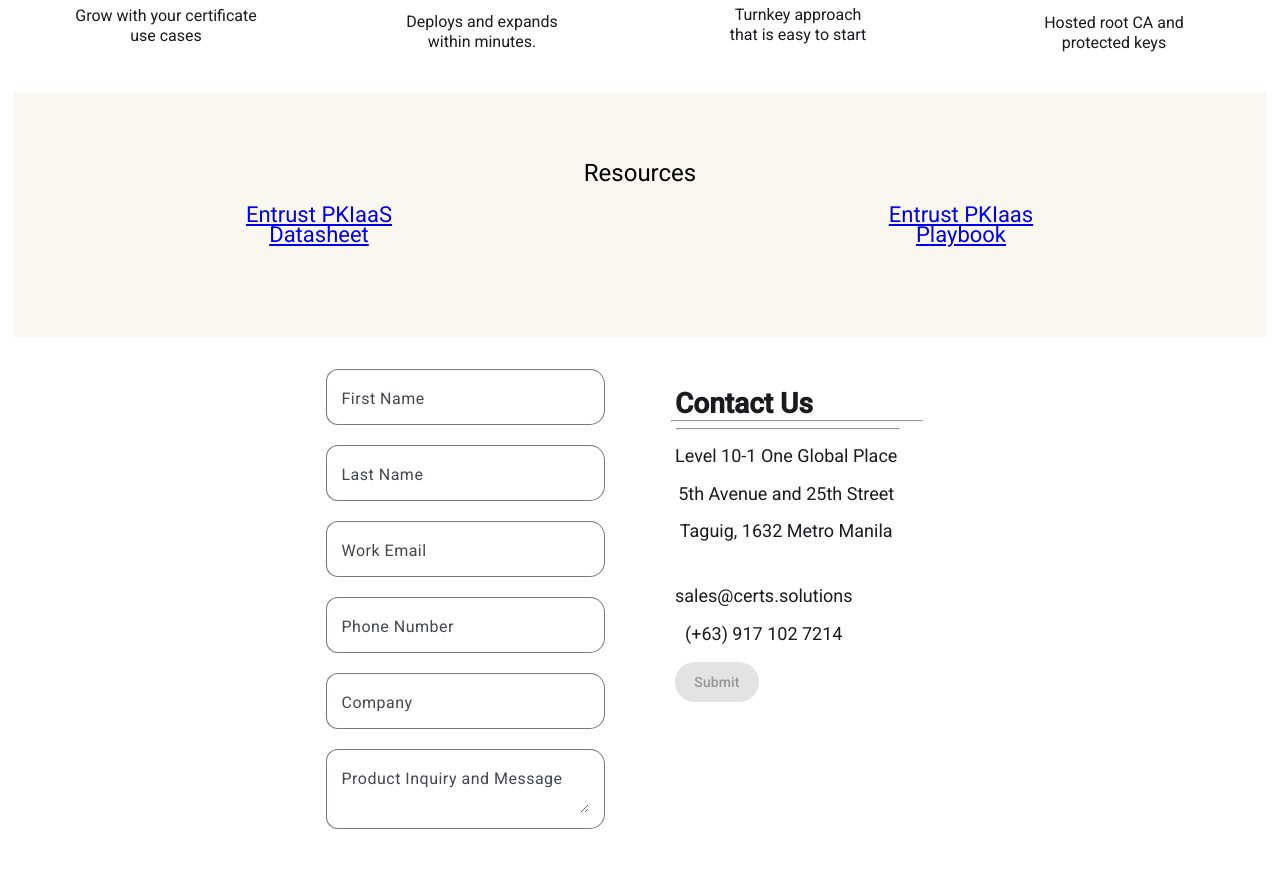
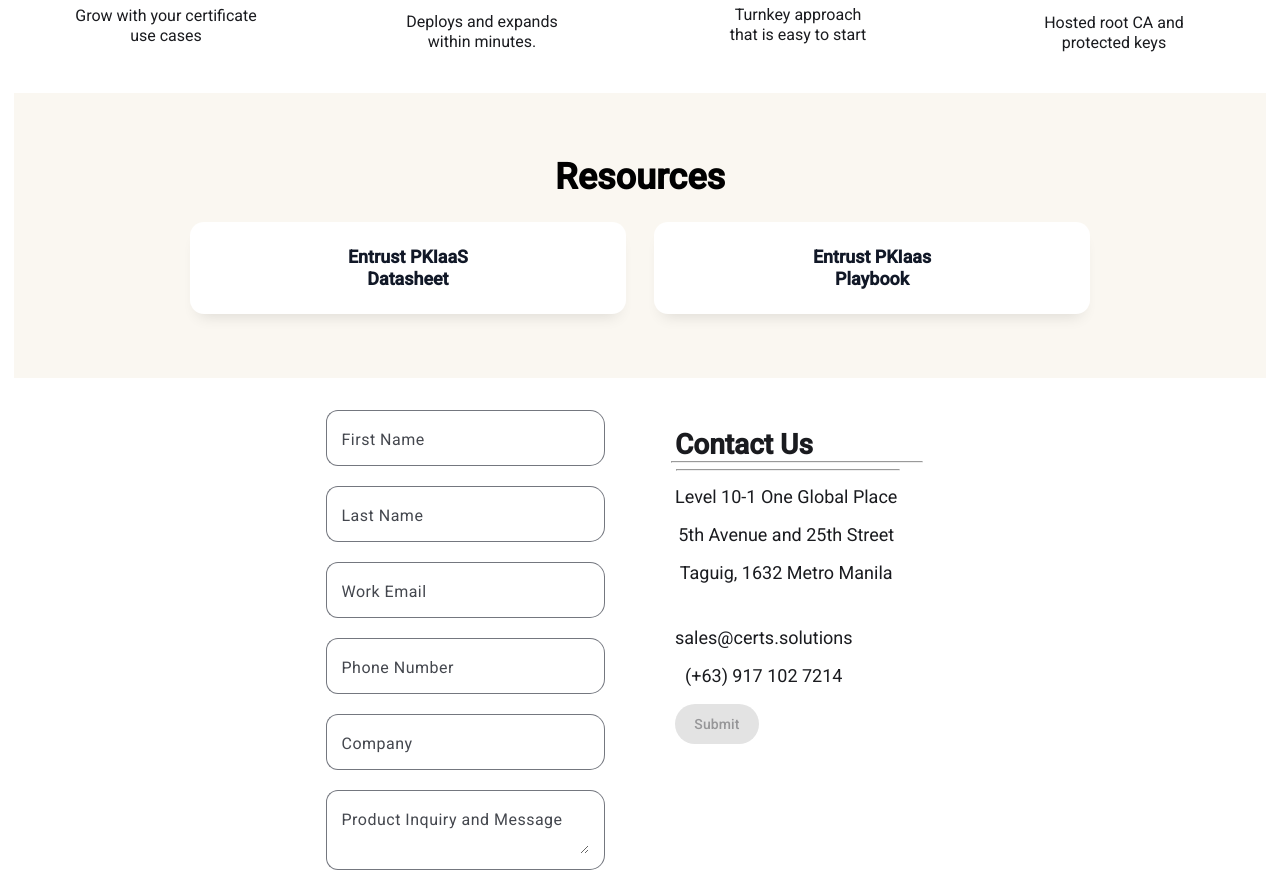
Before and after one commit to rolanveroncruz/certs-web, an Angular app: page /pkiaas in a window 1280 px wide. Shown: the part 949-1839 px from the top of the page. Built offline with nearby package versions, Linux system fonts and the light colour scheme; no server answers.

Commit message:
fixed digital signing and pkiaas pages

```diff
--- a/src/app/digital-signing/ds-resources/resources.scss
+++ b/src/app/digital-signing/ds-resources/resources.scss
@@ -1,27 +1,93 @@
 .resources-container{
   width: 100%;
+  box-sizing: border-box;
+
   display: flex;
   flex-direction: column;
   align-items: center;
   text-align: center;
-  background-color: rgb(189,155,77,0.08);
+
+  background-color: rgba(189,155,77,0.08);
+
+  /* responsive section padding */
+  padding: clamp(16px, 3vw, 40px) clamp(12px, 3vw, 32px);
 }
+
 .resources-headline{
   font-family: 'Roboto', sans-serif;
-  font-size: 24px;
+  font-weight: 800;
   color: black;
+
+  /* responsive heading size */
+  font-size: clamp(22px, 3vw, 36px);
+  line-height: 1.15;
+
+  margin: 0;
+  padding-bottom: clamp(12px, 2vw, 24px);
 }
+
 .resources-grid{
+  width: 100%;
+  max-width: 1200px;
+  box-sizing: border-box;
+
   display: grid;
-  grid-template-columns: repeat(3, 1fr);
-  grid-gap: 2rem;
-  padding: 2rem;
+
+  /* auto 1/2/3 columns depending on available space */
+  grid-template-columns: repeat(auto-fit, minmax(220px, 1fr));
+
+  gap: clamp(12px, 2.2vw, 32px);
 }
+
 .resources-grid-item{
+  background: #ffffff;
+  border-radius: 14px;
+  box-shadow: 0 10px 15px -8px rgba(0,0,0,0.12);
 
+  min-height: 92px;
+
+  display: flex;
+  align-items: center;
+  justify-content: center;
+
+  padding: clamp(12px, 1.8vw, 20px);
+
+  transition: transform 0.15s ease-in-out;
 }
+
+.resources-grid-item:hover{
+  transform: translateY(-2px);
+}
+
 .resources-grid-item-headline{
   font-family: 'Roboto', sans-serif;
-  font-size: 22px;
-  padding:1em;
+  font-weight: 700;
+
+  /* responsive item text */
+  font-size: clamp(16px, 1.4vw, 20px);
+  line-height: 1.25;
+
+  margin: 0;
+  padding: 0;
 }
+
+.resources-grid-item-headline a{
+  color: #111827;
+  text-decoration: none;
+  display: inline-block;
+  width: 100%;
+
+  /* prevents ugly overflow on narrow phones */
+  overflow-wrap: anywhere;
+}
+
+.resources-grid-item-headline a:hover{
+  text-decoration: underline;
+}
+
+/* Optional: force single column on very small phones */
+@media (max-width: 420px) {
+  .resources-grid{
+    grid-template-columns: 1fr;
+  }
+}
--- a/src/app/pkiaas/pki-resources/pkiresources.html
+++ b/src/app/pkiaas/pki-resources/pkiresources.html
@@ -15,8 +15,5 @@
         <a href="#"> Entrust PKIaas<br>Playbook</a>
       </div>
     </div>
-
-
-
   </div>
 </div>
--- a/src/app/pkiaas/pki-resources/pkiresources.scss
+++ b/src/app/pkiaas/pki-resources/pkiresources.scss
@@ -1,26 +1,89 @@
 .resources-container{
   width: 100%;
+  box-sizing: border-box;
+
   display: flex;
   flex-direction: column;
   align-items: center;
   text-align: center;
-  background-color: rgb(189,155,77,0.08);
-  padding-top: 5em;
-  padding-bottom: 5em;
+
+  background-color: rgba(189,155,77,0.08);
+
+  /* replace 5em top/bottom with responsive padding */
+  padding: clamp(24px, 5vw, 80px) clamp(12px, 3vw, 32px);
 }
+
 .resources-headline{
   font-family: 'Roboto', sans-serif;
-  font-size: 24px;
+  font-weight: 800;
   color: black;
+
+  font-size: clamp(22px, 3vw, 36px);
+  line-height: 1.15;
+
+  margin: 0;
+  padding-bottom: clamp(12px, 2vw, 24px);
 }
+
 .resources-grid{
   width: 100%;
+  max-width: 900px; /* 2-column section looks nicer a bit narrower than 1200 */
+  box-sizing: border-box;
+
   display: grid;
-  grid-template-columns: repeat(2, 1fr);
-  grid-gap: 2rem;
+
+  /* auto: 2 cols on wide, 1 col on narrow */
+  grid-template-columns: repeat(auto-fit, minmax(240px, 1fr));
+
+  gap: clamp(12px, 2.2vw, 32px);
 }
+
+.resources-grid-item{
+  background: #ffffff;
+  border-radius: 14px;
+  box-shadow: 0 10px 15px -8px rgba(0,0,0,0.12);
+
+  min-height: 92px;
+
+  display: flex;
+  align-items: center;
+  justify-content: center;
+
+  padding: clamp(12px, 1.8vw, 20px);
+
+  transition: transform 0.15s ease-in-out;
+}
+
+.resources-grid-item:hover{
+  transform: translateY(-2px);
+}
+
 .resources-grid-item-headline{
   font-family: 'Roboto', sans-serif;
-  font-size: 22px;
-  padding:1em;
+  font-weight: 700;
+
+  font-size: clamp(16px, 1.4vw, 20px);
+  line-height: 1.25;
+
+  margin: 0;
+  padding: 0;
 }
+
+.resources-grid-item-headline a{
+  color: #111827;
+  text-decoration: none;
+  display: inline-block;
+  width: 100%;
+  overflow-wrap: anywhere;
+}
+
+.resources-grid-item-headline a:hover{
+  text-decoration: underline;
+}
+
+/* Optional: force 1 column on very small phones */
+@media (max-width: 420px) {
+  .resources-grid{
+    grid-template-columns: 1fr;
+  }
+}
```
